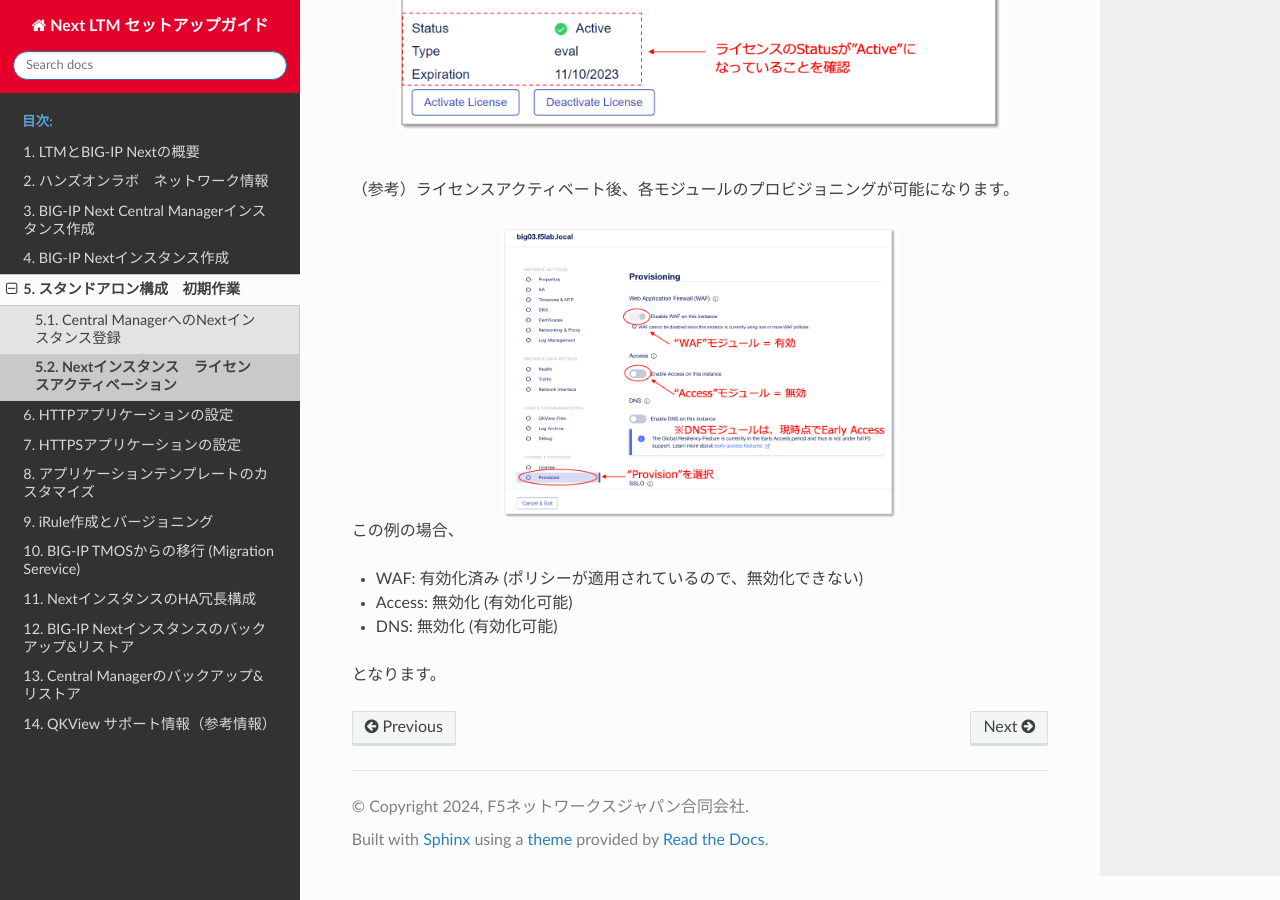
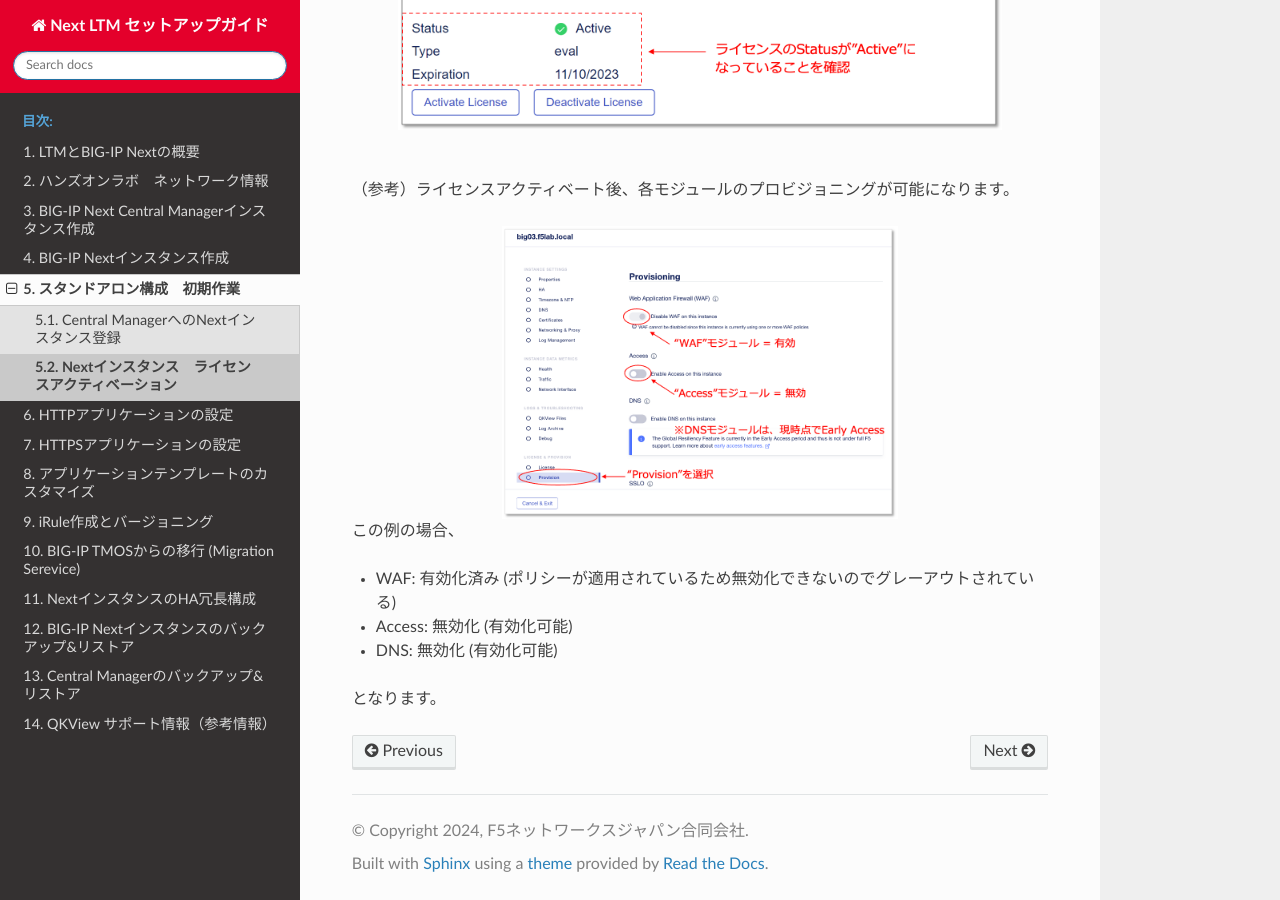
Before and after one commit to BeF5/f5j-easy-setup-next-ltm, a Sphinx documentation site: the page built from docs/content05/module02/module02.rst, in a window 1280 px wide and 900 px high, scrolled down 5201 px. Built offline with Sphinx 7.4.7 and the Read the Docs theme 2.0.0, drawn with Linux system fonts in a browser that asks for light colours.

Commit message:
Update module02.rst

```diff
--- a/docs/content05/module02/module02.rst
+++ b/docs/content05/module02/module02.rst
@@ -115,7 +115,7 @@ JWTライセンスキーをNew Tokenとして登録、アクティベーショ
 
 この例の場合、
 
-- WAF: 有効化済み (ポリシーが適用されているので、無効化できない)
+- WAF: 有効化済み (ポリシーが適用されているため無効化できないのでグレーアウトされている)
 - Access: 無効化 (有効化可能)
 - DNS: 無効化 (有効化可能)
 となります。
```
